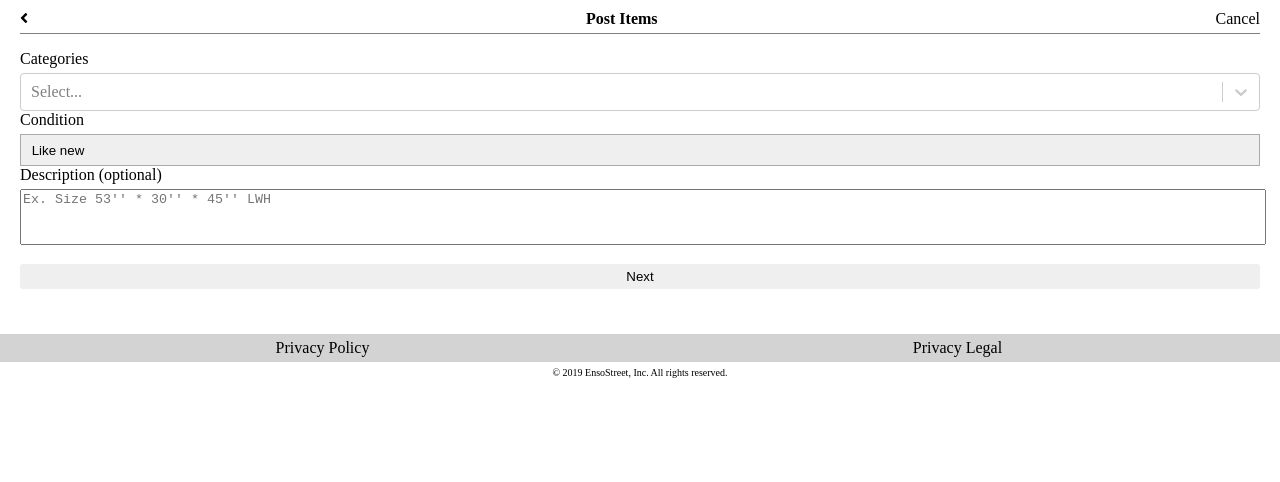
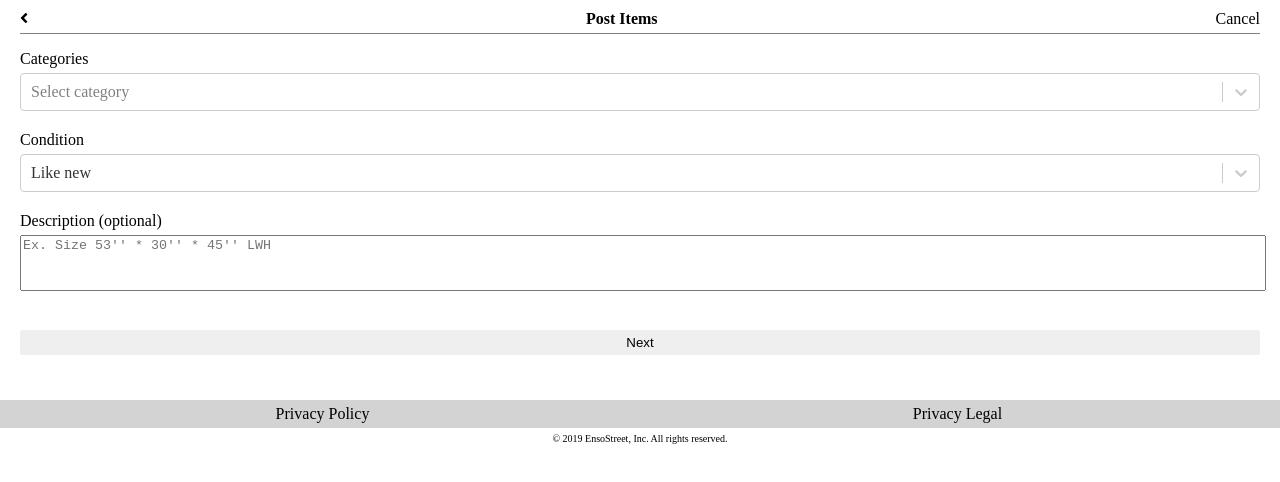
Before and after one commit to liquidMocha/enso-street, a React app: page /post-item/details in a window 1280 px wide. Shown: the top 482 px of the page. Built offline with nearby package versions, Linux system fonts and the light colour scheme.

Commit message:
Style post item detail page + Use consistent select dropdowns

```diff
--- a/src/components/postItem/PostItemDetailPage.js
+++ b/src/components/postItem/PostItemDetailPage.js
@@ -8,12 +8,13 @@ import {
 } from "../../redux/postItemActions";
 import {connect} from "react-redux";
 import "../../styles/Input.scss";
+import "../../styles/PostItemDetailPage.scss";
 import Select from 'react-select';
 
 const PostItemDetailPage = (props) => {
 
-    const handleConditionChange = (event) => {
-        props.updatePostedItemCondition(event.target.value);
+    const handleConditionChange = (selected) => {
+        props.updatePostedItemCondition(selected);
     };
 
     const handleDescriptionChange = (event) => {
@@ -24,7 +25,7 @@ const PostItemDetailPage = (props) => {
         props.updatePostedItemCategories(selectedOption);
     };
 
-    const options = [
+    const categoryOptions = [
         {value: "baby-and-kids", label: "Baby & Kids"},
         {value: "business-equipment", label: "Business Equipment"},
         {value: "diy-home-improvement", label: "DIY Home Improvement"},
@@ -34,30 +35,36 @@ const PostItemDetailPage = (props) => {
         {value: "home-maintenance", label: "Home Maintenance"},
         {value: "music-instruments", label: "Music Instruments"},
         {value: "novelty-electronics", label: "Novelty Electronics"}
+    ];
 
+    const conditionOptions = [
+        {value: "like-new", label: "Like new"},
+        {value: "normal-wear", label: "Normal wear"},
+        {value: "functional", label: "Functional"}
     ];
 
     const descriptionPlaceholder = "Ex. Size 53'' * 30'' * 45'' LWH";
     return (
-        <div>
+        <div id='post-item-detail-page'>
             <PostItemTitleBar backLink="/post-item"/>
             <div>
                 <label>Categories</label>
                 <Select
+                    placeholder='Select category'
                     closeMenuOnSelect={false}
                     isMulti={true}
                     onChange={handleCategoryChange}
-                    options={options}
+                    options={categoryOptions}
                     value={props.categories}
                 />
             </div>
             <div>
                 <label>Condition</label>
-                <select onChange={handleConditionChange} defaultValue={props.condition}>
-                    <option value="like-new">Like new</option>
-                    <option value="normal-wear">Normal wear</option>
-                    <option value="functional">Functional</option>
-                </select>
+                <Select
+                    onChange={handleConditionChange}
+                    options={conditionOptions}
+                    value={props.condition}
+                />
             </div>
             <div>
                 <label>Description (optional)</label>
--- a/src/components/postItem/Preview.js
+++ b/src/components/postItem/Preview.js
@@ -26,7 +26,7 @@ const Preview = (props) => {
             </div>
             <div>
                 <span className='bold'>Condition</span>
-                {props.condition}
+                {props.condition.label}
             </div>
             <div>
                 <span className='bold'>Description</span>
--- a/src/redux/reducers/postedItem.js
+++ b/src/redux/reducers/postedItem.js
@@ -13,7 +13,7 @@ const initialState = {
     rentalDailyPrice: 0,
     deposit: 0,
     categories: [],
-    condition: 'like-new',
+    condition: {value: 'like-new', label: 'Like new'},
     description: '',
     itemSize: 'small',
     canBeDelivered: false,
--- /dev/null
+++ b/src/styles/PostItemDetailPage.scss
@@ -0,0 +1,3 @@
+#post-item-detail-page > div {
+  margin-bottom: 20px;
+}
```
